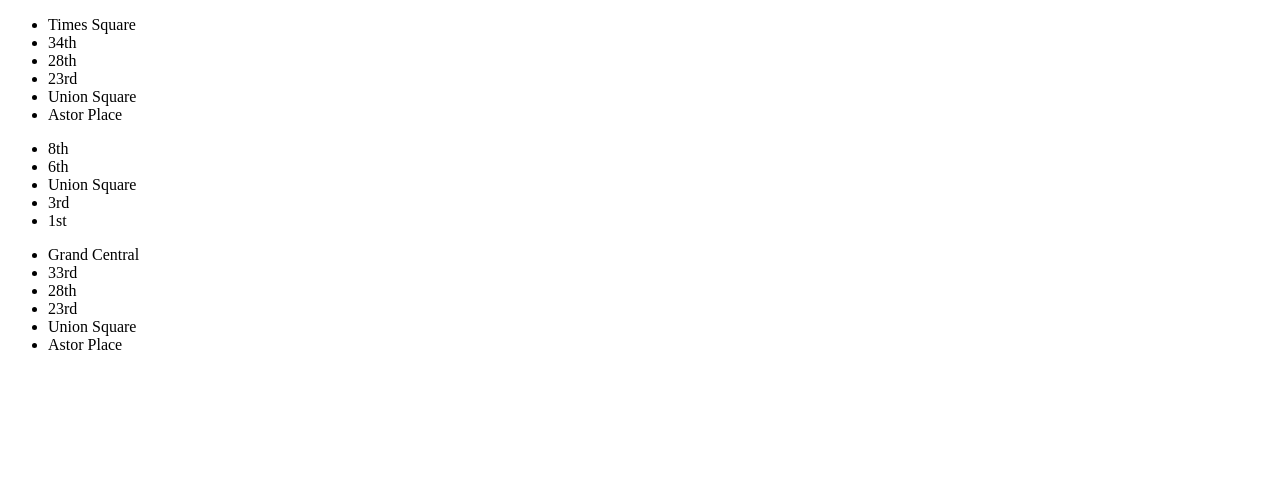
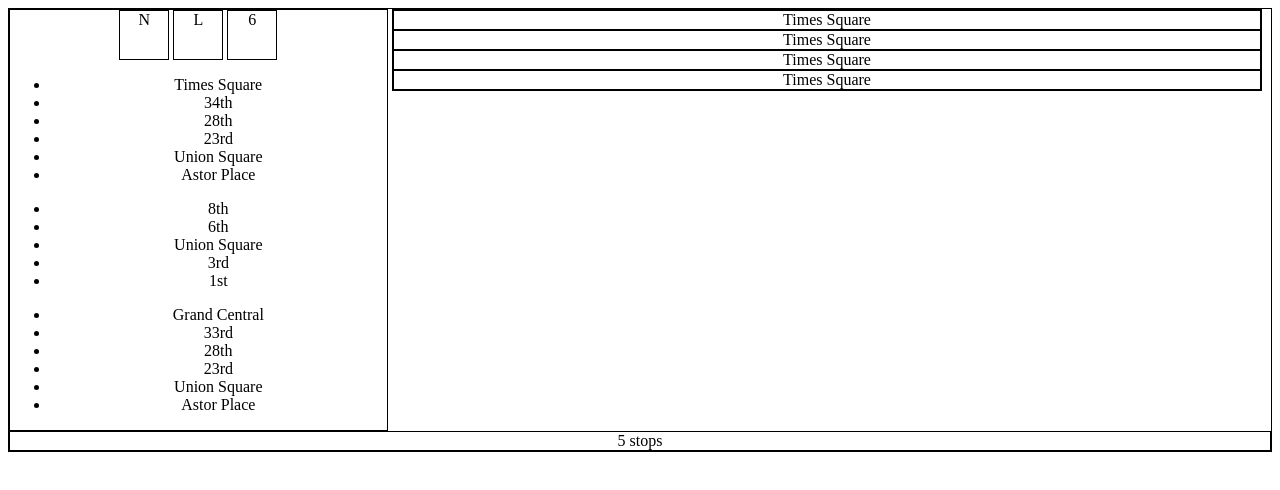
Before and after one commit to GarySiu/w2-d2-MTA-calc, a plain HTML site: page index.html in a window 1280 px wide. Drawn offline with Linux system fonts and the light colour scheme.

Commit message:
Skeleton layout done with some placeholder text

```diff
--- a/css/styles.css
+++ b/css/styles.css
@@ -5,3 +5,30 @@ html {
 *, *:before, *:after {
   box-sizing: inherit;
 }
+/* Basic two column layout with a results box in the bottom */
+/* Throw a border around all the divs for diagnostics */
+div {
+  border: 1px solid  #000;
+}
+div#stop_picker {
+  display: inline-block;
+  width: 30%;
+  vertical-align: top;
+  text-align: center;
+}
+div#choices {
+  display: inline-block;
+  width: 69%;
+  padding: 0 auto;
+  vertical-align: top;
+  text-align: center;
+}
+div#results {
+  width: 100%;
+  text-align: center;
+}
+div.lineToggle {
+  display: inline-block;
+  width: 50px;
+  height: 50px;
+}
--- a/index.html
+++ b/index.html
@@ -8,6 +8,9 @@
 <body>
 <div id="container">
   <div id="stop_picker">
+    <div class="lineToggle lineN">N</div>
+    <div class="lineToggle lineL">L</div>
+    <div class="lineToggle line6">6</div>
     <ul id="n_line">
       <li class="stops">Times Square</li>
       <li class="stops">34th</li>
@@ -33,10 +36,13 @@
     </ul>
   </div>
   <div id="choices">
-
+    <div id="outboundStart">Times Square</div>
+    <div id="outboundFinish">Times Square</div>
+    <div id="returnStart">Times Square</div>
+    <div id="returnFinish">Times Square</div>
   </div>
   <div id="results">
-
+    5 stops
   </div>
 </div>
 </body>
--- a/js/main.js
+++ b/js/main.js
@@ -1,4 +1,5 @@
-//Store the stations in an array for each line
-var n_line = ["Times Square", "34th", "28th", "23rd", "Union Square", "8th"];
-var l_line = ["8th","6th","Union Square","3rd","1st"]
-var 6_line = ["Grand Central","33rd","28th","23rd","Union Square","Astor Place"]
+// OLD IDEA. Do not use. Also you can't name your variables starting with a number stupid!
+// //Store the stations in an array for each line
+// var n_line = ["Times Square", "34th", "28th", "23rd", "Union Square", "8th"];
+// var l_line = ["8th","6th","Union Square","3rd","1st"]
+// var 6_line = ["Grand Central","33rd","28th","23rd","Union Square","Astor Place"]
```
